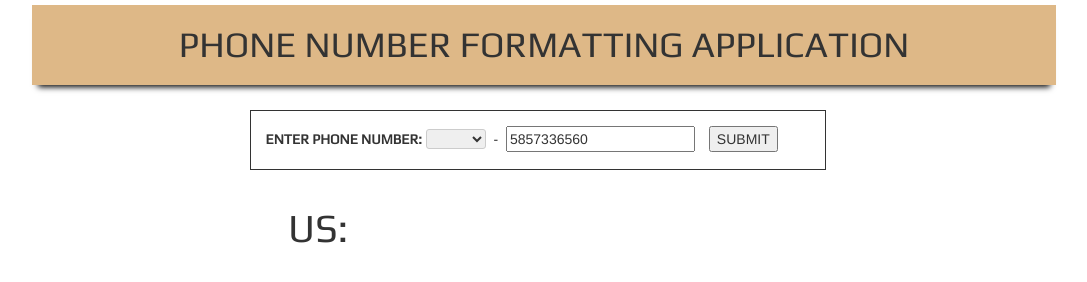
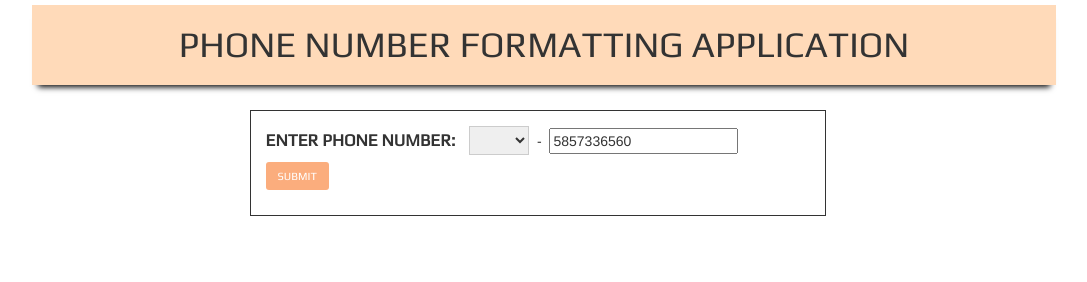
Before and after one commit to tejassawant54/egen-fe-challenge, a plain HTML site: page index.html in a window 1280 px wide. Shown: the whole page, without its empty margins (96-1183 px from the left). Drawn offline with nearby package versions, Linux system fonts and the light colour scheme.

Commit message:
Style changes

```diff
--- a/CSS/style.css
+++ b/CSS/style.css
@@ -9,7 +9,7 @@
     margin-top: 0px;
     margin-bottom: 20px;
     text-align: center;
-    background-color: burlywood;
+    background-color: peachpuff;
     font-family: 'Play', sans-serif;
     box-shadow: 0 8px 6px -6px black;
 
@@ -36,19 +36,45 @@
 .select-style {
     border: 1px solid #ccc;
     width: 60px;
-    border-radius: 3px;
+    height: 29px;
 }
 
 .select-style select {
     padding: 5px 8px;
     width: 130%;
-    border: none;
-    box-shadow: none;
-    background: transparent;
-    background-image: none;
-    -webkit-appearance: none;
 }
 
-.select-style select:focus {
-    outline: none;
+/* Button */
+
+.button-small{
+    color: #fff !important;
+    word-spacing: 0.25em;
+    font-family: 'Play', sans-serif;
+    text-transform: uppercase;
+    border: none;
+    line-height: 22px;
+    text-align: center;
+    display: inline-block;
+    margin-top: 5px;
+    margin-bottom: 10px;
+    text-decoration: none;
 }
+
+.button-small{
+    padding: 3px 12px 3px;
+    font-size: 11px;
+    color: #fff;
+    text-shadow: none;
+}
+.button-small:hover{
+    color: rgba(255,255,255, 0.75);
+    text-decoration: none;
+}
+
+.rounded3 {
+    border-radius: 3px;
+}
+
+.orange_light {
+    background: #FBAD7D;
+}
--- a/JS/script.js
+++ b/JS/script.js
@@ -3,12 +3,9 @@ var app = angular.module("myApp",[]);
 app.filter("phnNumFormat",function(){
 
     return function(x){
-        console.log(" In Filter: "+x);
+
         var co_code,fNum,out;
-
         co_code = (x.split(" ")[0].toString()).replace(/[+]/g,'');
-
-        console.log("country code: "+co_code);
 
         switch(co_code){
 
@@ -45,7 +42,6 @@ app.filter("phnNumFormat",function(){
             default:
                 fNum = x.replace(/(\d{3})(\d{3})(\d{4})/, '($1) $2-$3');
                 out = "US: "+" "+fNum;
-
         }
 
         return out;
--- a/index.html
+++ b/index.html
@@ -8,15 +8,15 @@
 
             <h1 class="title">PHONE NUMBER FORMATTING APPLICATION</h1>
             <div class="inpt" id="inpt">
-                <label style="font-family: 'Play', sans-serif;">ENTER PHONE NUMBER: </label>
+                <label style="font-family: 'Play', sans-serif;font-size: 17px;margin-right: 10px;">ENTER PHONE NUMBER: </label>
 
                 <select class="select-style" id="c_code" ng-model="co_code" ng-options="x for x in country_code" ></select>
                 &nbsp;-&nbsp;
                 <input ng-model="phn_number" type="text" name="phnNum" maxlength="10" style="margin-right:10px;" />
-                <input type="button" name="btn" value="SUBMIT" ng-click="changeValue(co_code,phn_number);" />
+                <input class="button-small orange_light rounded3" type="button" name="btn" value="SUBMIT" ng-click="changeValue(co_code,phn_number);" />
             </div>
 
-            <p class="num">{{new_phnNum | phnNumFormat }}</p>
+            <p class="num" ng-show="new_phnNum !== ''">{{new_phnNum | phnNumFormat }}</p>
 
         </div>
 
```
